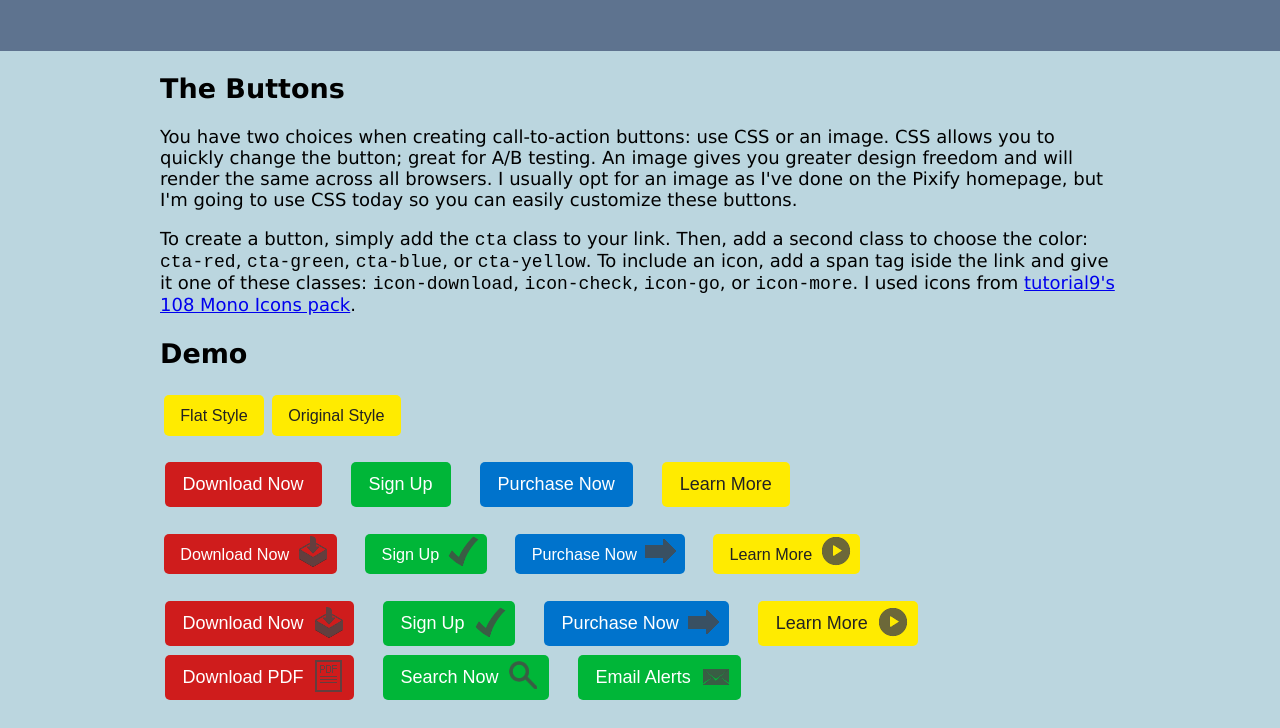
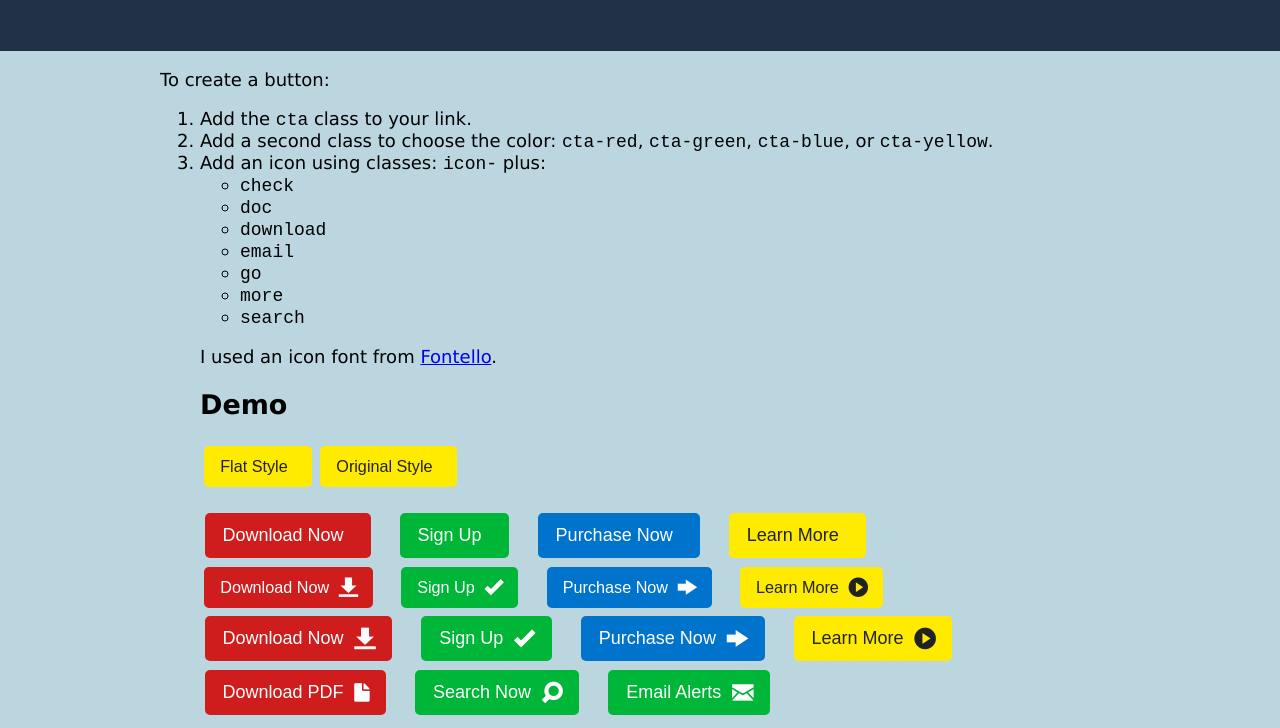
Before and after one commit to esteinborn/call-to-action-buttons, a website: page index.html in a window 1280 px wide. Shown: the part 279-1007 px from the top of the page. Drawn offline with Linux system fonts and the light colour scheme.

Commit message:
use Icon font instead of image sprite

```diff
--- a/index.html
+++ b/index.html
@@ -20,9 +20,23 @@
 </header>
 <div class="main" role="main">
   <div class="wrapper">
-    <h2>The Buttons</h2>
-    <p>You have two choices when creating call-to-action buttons: use CSS or an image. CSS allows you to quickly change the button; great for A/B testing. An image gives you greater design freedom and will render the same across all browsers. I usually opt for an image as I've done on the Pixify homepage, but I'm going to use CSS today so you can easily customize these buttons.</p>
-    <p>To create a button, simply add the <code>cta</code> class to your link. Then, add a second class to choose the color: <code>cta-red</code>, <code>cta-green</code>, <code>cta-blue</code>, or <code>cta-yellow</code>. To include an icon, add a span tag iside the link and give it one of these classes: <code>icon-download</code>, <code>icon-check</code>, <code>icon-go</code>, or <code>icon-more</code>. I used icons from <a href="http://www.tutorial9.net/downloads/108-mono-icons-huge-set-of-minimal-icons/">tutorial9's 108 Mono Icons pack</a>.</p>
+    <p>To create a button:</p>
+    <ol>
+      <li>Add the <code>cta</code> class to your link.</li>
+      <li>Add a second class to choose the color: <code>cta-red</code>, <code>cta-green</code>, <code>cta-blue</code>, or <code>cta-yellow</code>.</li>
+      <li>Add an icon using classes: <code>icon-</code> plus:
+        <ul>
+          <li><code>check</code></li>
+          <li><code>doc</code></li>
+          <li><code>download</code></li>
+          <li><code>email</code></li>
+          <li><code>go</code></li>
+          <li><code>more</code></li>
+          <li><code>search</code></li>
+        </ul>
+      </li>
+    </ul>
+      <p>I used an icon font from <a href="http://fontello.com/">Fontello</a>.</p>
     <h2 id="demo">Demo</h2>
     <p><a href="#" class="cta cta-small cta-small-small cta-yellow">Flat Style</a><a href="index-original.html" class="cta cta-small cta-small-small cta-yellow">Original Style</a></p>
     <ul class="buttons">
@@ -42,7 +56,7 @@
         <li><a href="#" class="cta cta-green icon-check">Sign Up</a></li>
         <li><a href="#" class="cta cta-blue icon-go">Purchase Now</a></li>
         <li><a href="#" class="cta cta-yellow icon-more">Learn More</a></li>
-        <li><a href="#" class="cta cta-red icon-pdf">Download PDF</a></li>
+        <li><a href="#" class="cta cta-red icon-doc">Download PDF</a></li>
         <li><a href="#" class="cta cta-green icon-search">Search Now</a></li>
         <li><a href="#" class="cta cta-green icon-mail">Email Alerts</a></li>
       </ul>
--- a/scss/cta-flat.scss
+++ b/scss/cta-flat.scss
@@ -4,4 +4,4 @@
 @import "flat/_variables.scss";
 @import "flat/_mixins.scss";
 @import "flat/_cta.scss";
-// @import "flat/_fonts.scss";
+@import "flat/_fonts.scss";
--- a/scss/flat/_cta.scss
+++ b/scss/flat/_cta.scss
@@ -4,7 +4,7 @@ $icon-sprite-dimensions: true;
 
 .cta {
   display: inline-block;
-  padding: 0 1em;
+  padding: 0 1.5em 0 1em;
   margin: 0.25em;
   color: #FCFCFC;
   font: normal 1em Arial, Helvetica, sans-serif;
@@ -24,29 +24,13 @@ $icon-sprite-dimensions: true;
     display: block;
     float: right;
     position: relative;
-    top: 0.3em;
     left: 0.5em;
-    opacity: 0.8;
+    font-size: 1.2em;
   }
 
-    &.cta-small:after {
-      top: 0.1em;
-      left: 0.5em;
-    }
-
-    &.cta-big:after {
-      top: 0.6em;
-      left: 0.5em;
-    }
-
-    &.cta-huge:after {
-      top: 0.7em;
-      left: 0.5em;
-    }
-
     &.cta-subhead:after {
-      top: -1.4em;
-      left: 1.7em;
+      top: -1.1em;
+      left: 1.4em;
     }
 
 }
@@ -61,17 +45,17 @@ $icon-sprite-dimensions: true;
     }
 }
 
-$icon-list: download, check, go, more, mail, pdf, search;
+// $icon-list: download, check, go, more, mail, pdf, search;
 
-@each $type in $icon-list {
+// @each $type in $icon-list {
 
-  .icon-#{$type} {
+//   .icon-#{$type} {
 
-    &:after {
-      @include icon-sprite(#{$type});
-    }
-  }
-}
+//     &:after {
+//       @include icon-sprite(#{$type});
+//     }
+//   }
+// }
 
 .cta-small {
   font-size: 0.9em;
--- /dev/null
+++ b/scss/flat/_fonts.scss
@@ -0,0 +1,59 @@
+@font-face {
+  font-family: 'call-to-action';
+  src: url('font/call-to-action.eot?42648268');
+  src: url('font/call-to-action.eot?42648268#iefix') format('embedded-opentype'),
+       url('font/call-to-action.woff?42648268') format('woff'),
+       url('font/call-to-action.ttf?42648268') format('truetype'),
+       url('font/call-to-action.svg?42648268#call-to-action') format('svg');
+  font-weight: normal;
+  font-style: normal;
+}
+/* Chrome hack: SVG is rendered more smooth in Windozze. 100% magic, uncomment if you need it. */
+/* Note, that will break hinting! In other OS-es font will be not as sharp as it could be */
+/*
+@media screen and (-webkit-min-device-pixel-ratio:0) {
+  @font-face {
+    font-family: 'call-to-action';
+    src: url('../font/call-to-action.svg?42648268#call-to-action') format('svg');
+  }
+}
+*/
+
+ [class^="icon-"]:after, [class*=" icon-"]:after {
+  font-family: "call-to-action";
+  font-style: normal;
+  font-weight: normal;
+  speak: none;
+
+  xdisplay: inline-block;
+  text-decoration: inherit;
+  xwidth: 1em;
+  xmargin-right: .2em;
+  text-align: center;
+  /* opacity: .8; */
+
+  /* For safety - reset parent styles, that can break glyph codes*/
+  font-variant: normal;
+  text-transform: none;
+
+  /* fix buttons height, for twitter bootstrap */
+  xline-height: 1em;
+
+  /* Animation center compensation - margins should be symmetric */
+  /* remove if not needed */
+  xmargin-left: .2em;
+
+  /* you can be more comfortable with increased icons size */
+  /* font-size: 120%; */
+
+  /* Uncomment for 3D effect */
+  /* text-shadow: 1px 1px 1px rgba(127, 127, 127, 0.3); */
+}
+
+.icon-doc:after { content: '\e806'; } /* '' */
+.icon-search:after { content: '\e800'; } /* '' */
+.icon-mail:after { content: '\e803'; } /* '' */
+.icon-check:after { content: '\e804'; } /* '' */
+.icon-download:after { content: '\e805'; } /* '' */
+.icon-go:after { content: '\e802'; } /* '' */
+.icon-more:after { content: '\e801'; } /* '' */
--- a/scss/flat/_variables.scss
+++ b/scss/flat/_variables.scss
@@ -1,4 +1,4 @@
 // Colors
 // -------------------------
 
-$colors: red #CF1C1C 8% 16%, green #00B638 5% 10%, blue #0073CC 7% 14%, yellow #FFEB00 15% 30%;
+$colors: red #CF1C1C 8% 16%, green #00B638 4% 8%, blue #0073CC 7% 14%, yellow #FFEB00 15% 30%;
--- a/scss/site.scss
+++ b/scss/site.scss
@@ -21,7 +21,7 @@ body {
 header {
   text-align: center;
   padding: 1em 0 1em 0;
-  background-color: #5e738f;
+  background-color: #213146;
 
   .cta-orig & {
     background-image: -webkit-gradient(linear, left top, left bottom, from(#5e738f), to(#455461));
@@ -39,9 +39,12 @@ header {
 @media (max-width: 550px) {
   header .cta-small-small {
     font-size: 16px;
-    height: 36px;
-    line-height: 36px;
-    padding: 0 8px;
+
+    .cta-orig & {
+      height: 36px;
+      line-height: 36px;
+      padding: 0 8px;
+    }
 
     .icon-more {background-position: right 5px !important; height: 35px;}
     .icon-download {background-position: 0 -147px !important; height: 35px;}
```
Also changed, not shown: css/font/config.json (added, +52 -0 lines), css/cta-flat.css, css/font/LICENSE.txt (added), css/font/README.txt (added), css/font/call-to-action.ttf, css/font/call-to-action.woff, css/site.css, 2 other files.
